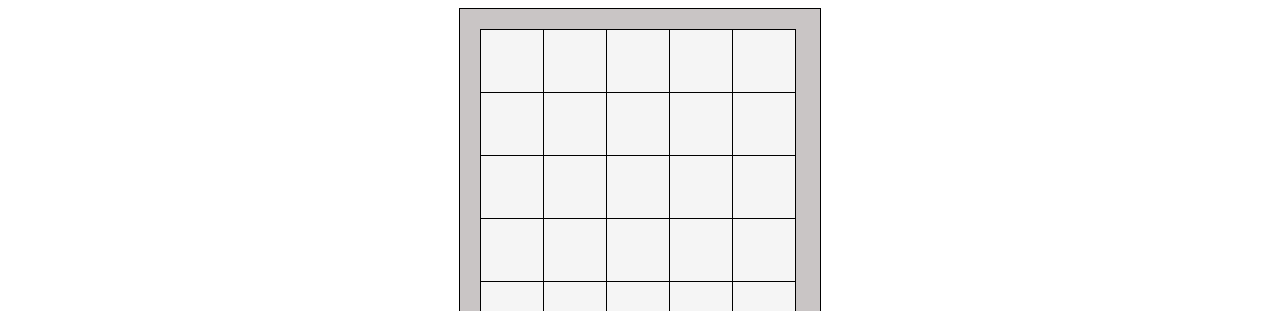
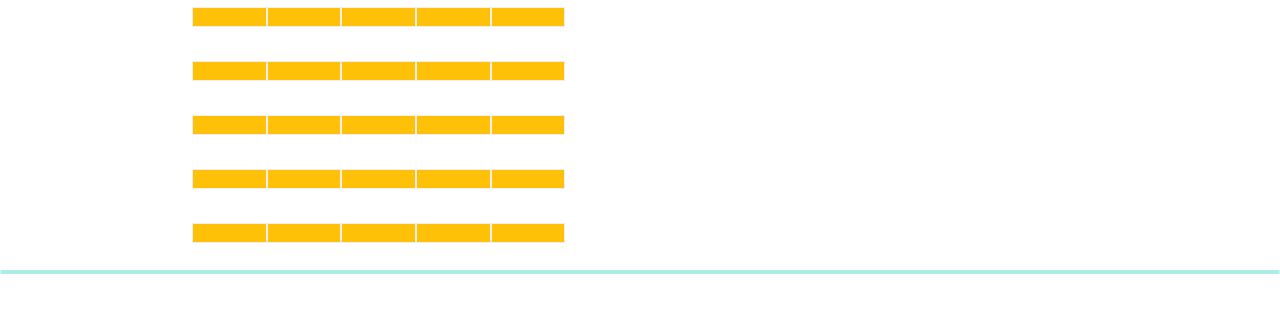
Before and after one commit to eerosalonen/ristinolla3, a website built with Parcel: page index.html in a window 1280 px wide. Shown: the top 311 px of the page. Built offline with nearby package versions, Linux system fonts and the light colour scheme.

Commit message:
harkka34
ee

```diff
--- a/index.html
+++ b/index.html
@@ -1,15 +1,53 @@
 <!DOCTYPE html>
 <html>
-<meta>
+  <meta />
   <head>
-<link rel="stylesheet" type="text/css" href="src/styles.css">
-
+    <link rel="stylesheet" type="text/css" href="src/styles.css" />
+    <link
+      rel="stylesheet"
+      href="https://cdnjs.cloudflare.com/ajax/libs/materialize/1.0.0/css/materialize.min.css"
+    />
+    <script src="https://cdnjs.cloudflare.com/ajax/libs/materialize/1.0.0/js/materialize.min.js"></script>
   </head>
   <body>
-<div id ="tausta">
-    <div id ="pohja">
-    <table id="board">
-
+    <div class="container">
+      <div class="row">
+        <div id="1" class="col s1"></div>
+        <div class="col s1" id="2"></div>
+        <div class="col s1" id="3"></div>
+        <div class="col s1" id="4"></div>
+        <div class="col s1" id="5"></div>
+      </div>
+      <div class="row">
+        <div class="col s1" id="6"></div>
+        <div class="col s1" id="7"></div>
+        <div class="col s1" id="8"></div>
+        <div class="col s1" id="9"></div>
+        <div class="col s1" id="10"></div>
+      </div>
+      <div class="row">
+        <div class="col s1" id="11"></div>
+        <div class="col s1" id="12"></div>
+        <div class="col s1" id="13"></div>
+        <div class="col s1" id="14"></div>
+        <div class="col s1" id="15"></div>
+      </div>
+      <div class="row">
+        <div class="col s1" id="16"></div>
+        <div class="col s1" id="17"></div>
+        <div class="col s1" id="18"></div>
+        <div class="col s1" id="19"></div>
+        <div class="col s1" id="20"></div>
+      </div>
+      <div class="row">
+        <div class="col s1" id="21"></div>
+        <div class="col s1" id="22"></div>
+        <div class="col s1" id="23"></div>
+        <div class="col s1" id="24"></div>
+        <div class="col s1" id="25"></div>
+      </div>
+    </div>
+    <!--<table id="board">
           <tr>
             <td id="1"></td>
             <td id="2"></td>
@@ -23,6 +61,8 @@
             <td id="8"></td>
             <td id="9"></td>
             <td id="10"></td>
+          </tr>
+
           <tr>
             <td id="11"></td>
             <td id="12"></td>
@@ -44,20 +84,18 @@
             <td id="24"></td>
             <td id="25"></td>
           </tr>
-    </table>
-    <div id="pbarb">
-    <div id="pbar"></div>
+        </table>-->
+
+    <div class="progress" id="pbarb">
+      <div class="determinate" id="pbar"></div>
     </div>
     <div>
       <p id="vuoro">Pelaaja X aloittaa</p>
       <p id="pelaajan"></p>
-        <button id="reset";>RESET!</button>
+      <button id="reset" ;>RESET!</button>
     </div>
-
-</div>
-
-</div>
-<script> //Joo tässä tulee iso läjä voitto ehtoja. s
+    <script>
+      //Joo tässä tulee iso läjä voitto ehtoja. s
       var voittolista = [];
       var v1 = [1, 2, 3, 4, 5];
       var v2 = [6, 7, 8, 9, 10];
@@ -103,12 +141,14 @@
         " "
       ];
       var pelaaja = "X";
-    var ruutu = document.getElementsByTagName("td");
+      var ruutu = document.getElementsByClassName("col s1");
       var ruutuid = "juu";
-    var b ="";
+      var b = "";
       var round = 1;
 
-    document.getElementById("reset").addEventListener("click", uusipeli, false);
+      document
+        .getElementById("reset")
+        .addEventListener("click", uusipeli, false);
       main();
 
       function main() {
@@ -135,11 +175,11 @@
             document.getElementById("vuoro").innerHTML = "Pelaajan X vuoro";
           }
         } else if (ruudut[ruutuid - 1] == "i") {
-        document.getElementById("pelaajan").innerHTML =
-          "VOITTO " + pelaaja ;
+          document.getElementById("pelaajan").innerHTML = "VOITTO " + pelaaja;
         } else {
           document.getElementById("pelaajan").innerHTML = "siinä on jo merkki";
-      }move();
+        }
+        move();
       }
       function voitto() {
         // Voitto funktio tallentaa kaikki mahdolliset voitto tapahtumat listoihin ja tallentaa nämä listat isompaan listaan. Näitä listoja se vertaa listaan pöydältä löytyvistä merkeistä ja määrittelee onko peli voitettu.
@@ -198,10 +238,9 @@
               //ruutu[i].style.backgroundColor= "goldenrod";
               ruutu[i].classList.add("voittoväri");
             }
-          if (pelaaja=="X"){
+            if (pelaaja == "X") {
               b = "1";
-          }
-          else{
+            } else {
               b = "2";
             }
             alert("Player " + b + " won!");
@@ -242,53 +281,47 @@
           pelaaja = "X";
           document.getElementById("vuoro").innerHTML = "Pelaajan X vuoro";
           document.getElementById("pelaajan").innerHTML = "ruudun nro.";
-        document.getElementById("pbar").style.width =0;
+          document.getElementById("pbar").style.width = 0;
           //ruutu[i].style.backgroundColor= "white";
-        ruutu[i].classList.remove("voittoväri","p1väri","p2väri");
+          ruutu[i].classList.remove("voittoväri", "p1väri", "p2väri");
         }
-      if (round ==1){
+        if (round == 1) {
           round = 2;
-      }
-      else{
-        round=1;
+        } else {
+          round = 1;
         }
       }
 
       function move() {
         var elem = document.getElementById("pbar");
         var aika = setInterval(frame, 100);
-  pituus1=1;
-  var p =pelaaja;
-  var r =round;
+        pituus1 = 1;
+        var p = pelaaja;
+        var r = round;
         function frame() {
           if (pituus1 >= 100) {
             clearInterval(aika);
             aikaloppui();
-    }
-
-    else if (p!=pelaaja || r!=round) {
+          } else if (p != pelaaja || r != round) {
             clearInterval(aika);
-    }
-    else {
+          } else {
             pituus1++;
-      elem.style.width = pituus1 + '%';
+            elem.style.width = pituus1 + "%";
           }
         }
       }
-function aikaloppui(){
+      function aikaloppui() {
         document.getElementById("pbar").style.width = 0;
         document.getElementById("pelaajan").innerHTML = "Aikasi loppui";
-        if (pelaaja =="X"){
+        if (pelaaja == "X") {
           pelaaja = "O";
           document.getElementById("vuoro").innerHTML = "Pelaajan O vuoro";
           move();
-        }
-        else{
+        } else {
           pelaaja = "X";
           document.getElementById("vuoro").innerHTML = "Pelaajan X vuoro";
           move();
         }
-
       }
     </script>
   </body>
--- a/src/styles.css
+++ b/src/styles.css
@@ -5,23 +5,28 @@
   display: flex;
   justify-content: center;
 }
+.col {
+  border: 1px solid #eee;
+  margin: 7px 0;
+  text-align: center;
+  line-height: 50px;
+  /* background-color: tomato; */
+  /* color: white; */
+  background-color: #ffc107;
+  padding: 0;
+  height: 20px;
+}
 #pohja {
   width: 320px;
   background-color: rgb(201, 197, 197);
   border: 1px black solid;
   padding: 20px;
 }
-#pbar{
-  background-color: black;
-  height:30px;
-  border-top:none;
-  width:0;
+
+#pbar {
+  width: 0;
 }
-#pbarb{
-  background-color: darkgray;
-  height:30px;
-  border: 1px black solid;
-  border-top:none;
+#pbarb {
 }
 #vuoro {
   font-size: 40px;
@@ -57,15 +62,15 @@
   background-color: rgb(250, 128, 114);
 }
 
-td{
+td {
   border: 1px black solid;
-  border-collapse:collapse;
+  border-collapse: collapse;
   height: 60px;
   width: 60px;
   background-color: whitesmoke;
   font-size: 30px;
   font-family: "Segoe UI", Tahoma, Geneva, Verdana, sans-serif;
-  text-align:center;
+  text-align: center;
 }
 td:hover {
   background-color: rgb(230, 231, 171);
```
Lines whose indentation alone changed are shown as unchanged.
